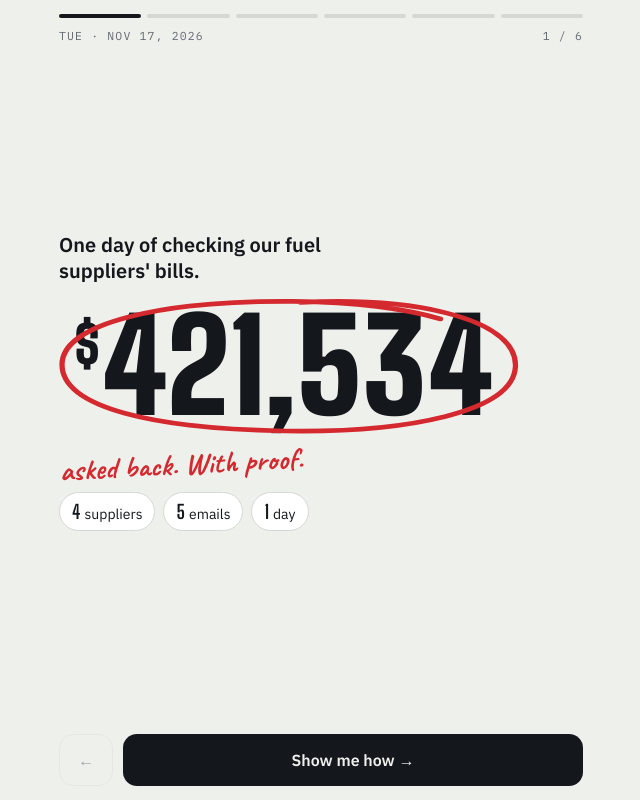
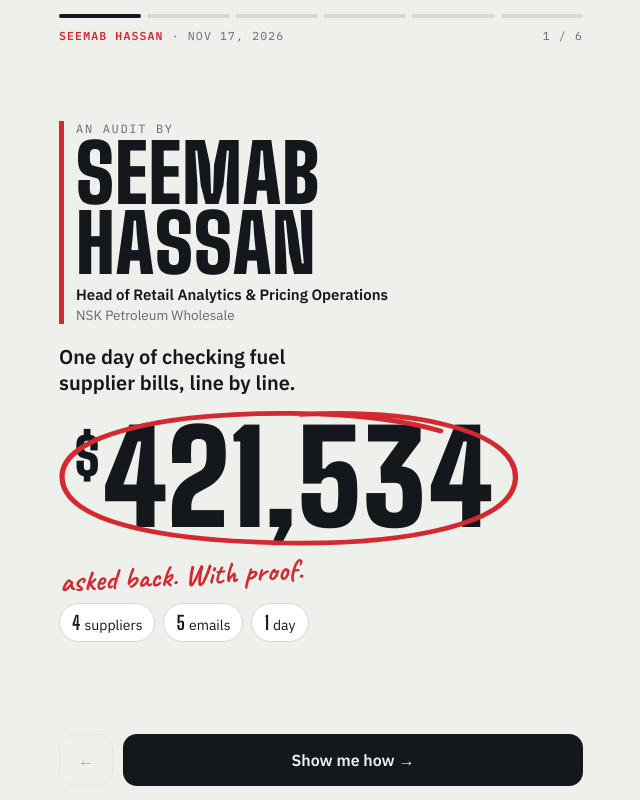
Before and after one commit to Seemabie/gulf, a plain HTML site: page index.html in a window 1280 px wide. Shown: the whole page, without its empty margins (319-959 px from the left). Drawn offline with Linux system fonts and the light colour scheme.

Commit message:
Add files via upload

```diff
--- a/index.html
+++ b/index.html
@@ -3,8 +3,8 @@
 <head>
 <meta charset="utf-8">
 <meta name="viewport" content="width=device-width, initial-scale=1">
-<meta name="description" content="One day of checking fuel supplier bills, in six quick screens.">
-<title>Caught: One Tuesday</title>
+<meta name="description" content="Seemab Hassan's one day audit of fuel supplier bills, in six quick screens.">
+<title>Caught by Seemab Hassan</title>
 <link rel="preconnect" href="https://fonts.googleapis.com">
 <link rel="preconnect" href="https://fonts.gstatic.com" crossorigin>
 <link href="https://fonts.googleapis.com/css2?family=Big+Shoulders+Display:wght@700;800;900&family=Caveat:wght@700&family=IBM+Plex+Mono:wght@400;500;600&family=IBM+Plex+Sans:wght@400;500;600&display=swap" rel="stylesheet">
@@ -64,6 +64,13 @@ nav button{border:0;border-radius:14px;padding:15px 18px;font-weight:600;font-si
 /* page 1 */
 .hero{flex:1;display:flex;flex-direction:column;justify-content:center;gap:10px}
 .hero .q{font-size:20px;font-weight:600;line-height:1.3;max-width:24ch}
+.byline{display:flex;flex-direction:column;gap:2px;margin-bottom:10px;padding-left:12px;border-left:5px solid var(--pen)}
+.byline .by{font-family:var(--mono);font-size:12px;letter-spacing:.14em;text-transform:uppercase;color:var(--muted)}
+.byline .name{font-family:var(--display);font-weight:900;font-size:clamp(54px,15.5vw,80px);line-height:.88;text-transform:uppercase;letter-spacing:1px;max-width:7ch}
+.byline .role{font-size:15px;font-weight:600;margin-top:4px}
+.byline .co{font-size:13.5px;color:var(--muted)}
+.brand .who{color:var(--pen);font-weight:600}
+.sig{margin-top:auto;align-self:flex-end;font-family:var(--hand);font-size:22px;color:var(--pen);opacity:.85;transform:rotate(-2deg);padding-top:6px}
 .sign{position:relative;display:inline-block;align-self:flex-start;margin:10px 0 4px 8px;padding:4px 14px 0 8px}
 .sign b{font-family:var(--display);font-weight:900;font-size:clamp(70px,19vw,128px);line-height:.9;display:block;white-space:nowrap}
 .sign sup{font-size:.4em;vertical-align:1em;margin-right:2px}
@@ -95,9 +102,9 @@ nav button{border:0;border-radius:14px;padding:15px 18px;font-weight:600;font-si
 .stamp{position:absolute;left:50%;top:50%;transform:translate(-50%,-50%) rotate(-9deg);border:5px solid var(--pen);color:var(--pen);border-radius:10px;padding:8px 16px 4px;font-family:var(--display);font-weight:900;font-size:clamp(34px,10vw,50px);text-transform:uppercase;line-height:.95;text-align:center;background:color-mix(in srgb,var(--sheet) 80%,transparent);pointer-events:none;opacity:0;white-space:nowrap}
 .stamp small{display:block;font-size:.45em;letter-spacing:1px}
 .stamp.show{opacity:1;animation:slam .35s cubic-bezier(.2,1.4,.4,1)}
-.stamp.inline{position:relative;left:auto;top:auto;transform:rotate(-7deg);display:none;margin:6px auto 0}
+.stamp.inline{position:relative;left:auto;top:auto;transform:rotate(-6deg);display:none;margin:8px auto 0;font-size:clamp(26px,7.4vw,40px);white-space:normal}
 .stamp.inline.show{display:table;animation:slam2 .35s cubic-bezier(.2,1.4,.4,1)}
-@keyframes slam2{from{transform:rotate(-7deg) scale(2.2);opacity:0}}
+@keyframes slam2{from{transform:rotate(-6deg) scale(2.2);opacity:0}}
 @keyframes slam{from{transform:translate(-50%,-50%) rotate(-9deg) scale(2.2);opacity:0}}
 
 /* months */
@@ -174,13 +181,14 @@ input[type=range]{width:100%;accent-color:var(--pen);height:34px}
 <body>
 <div class="app">
   <div class="top" id="dots" aria-hidden="true"><i></i><i></i><i></i><i></i><i></i><i></i></div>
-  <div class="brand"><span>Tue · Nov 17, 2026</span><span id="step">1 / 6</span></div>
+  <div class="brand"><span><b class="who">Seemab Hassan</b> · Nov 17, 2026</span><span id="step">1 / 6</span></div>
   <main id="main">
 
     <!-- 1 -->
     <section class="page" id="p-start" data-hash="start" aria-label="Start">
       <div class="hero">
-        <div class="q">One day of checking our fuel suppliers' bills.</div>
+        <div class="byline"><span class="by">An audit by</span><span class="name">Seemab Hassan</span><span class="role">Head of Retail Analytics &amp; Pricing Operations</span><span class="co">NSK Petroleum Wholesale</span></div>
+        <div class="q">One day of checking fuel supplier bills, line by line.</div>
         <div class="sign" aria-label="$421,534 asked back">
           <b class="num"><sup>$</sup>421,534</b>
           <svg viewBox="0 0 400 140" preserveAspectRatio="none" aria-hidden="true"><path d="M210 10 C 320 4, 396 30, 394 72 C 392 116, 300 136, 196 134 C 86 132, 6 112, 6 70 C 6 30, 92 8, 204 9 C 262 10, 300 16, 330 26"/></svg>
@@ -199,6 +207,7 @@ input[type=range]{width:100%;accent-color:var(--pen);height:34px}
         <div class="bill" id="bill"></div>
         <div class="stamp" id="fStamp">Caught<small>one month: $8,250</small></div>
       </div>
+      <div class="sig">checked by Seemab Hassan</div>
     </section>
 
     <!-- 3 -->
@@ -211,6 +220,7 @@ input[type=range]{width:100%;accent-color:var(--pen);height:34px}
         <div class="vsr"><span>Fines</span><div class="vsb f">$247,500</div></div>
         <div class="vsr"><span>Normal fees</span><div class="vsb r" style="width:93.4%">$231,272</div></div>
       </div>
+      <div class="sig">checked by Seemab Hassan</div>
     </section>
 
     <!-- 4 -->
@@ -219,6 +229,7 @@ input[type=range]{width:100%;accent-color:var(--pen);height:34px}
       <p class="say">BP rent should go up 3% a year. Which year didn't?</p>
       <div class="tiles" id="tiles"></div>
       <div class="reveal" id="rReveal"><b>+3.65%</b><br>About $135 too much every month since then. <b style="font-size:22px">$3,263</b> so far.</div>
+      <div class="sig">checked by Seemab Hassan</div>
     </section>
 
     <!-- 5 -->
@@ -233,6 +244,7 @@ input[type=range]{width:100%;accent-color:var(--pen);height:34px}
       </div>
       <button class="tapmore" id="more" type="button">Tap for next message</button>
       <div class="stampWrap" style="min-height:70px"><div class="stamp" id="pStamp">Still owed<small>$58,558 · proof printed</small></div></div>
+      <div class="sig">checked by Seemab Hassan</div>
     </section>
 
     <!-- 6 -->
@@ -245,8 +257,8 @@ input[type=range]{width:100%;accent-color:var(--pen);height:34px}
         <button class="flip" type="button" data-v="3905"><div class="in"><div class="face front"><b>BP</b><span>tap</span></div><div class="face backf"><b class="num">$3,905</b><span>Rent + loyalty. Prices 2,101 of 2,106 exact.</span></div></div></button>
         <button class="flip" type="button" data-v="0"><div class="in"><div class="face front"><b>Jericho</b><span>tap</span></div><div class="face backf"><b>Next</b><span>Every report requested for our CPA.</span></div></div></button>
       </div>
-      <div class="total"><div class="big num" id="sTotal">$0</div><p>asked back in one day</p></div>
-      <div class="stamp inline" id="sStamp">Caught<small>4 suppliers · 1 day</small></div>
+      <div class="total"><div class="big num" id="sTotal">$0</div><p>asked back in one day by <b>Seemab Hassan</b></p></div>
+      <div class="stamp inline" id="sStamp">Caught by<br>Seemab Hassan<small>4 suppliers · 1 day</small></div>
     </section>
   </main>
   <nav><button id="prev" type="button" aria-label="Back">←</button><button id="next" type="button">Show me how →</button></nav>
```
